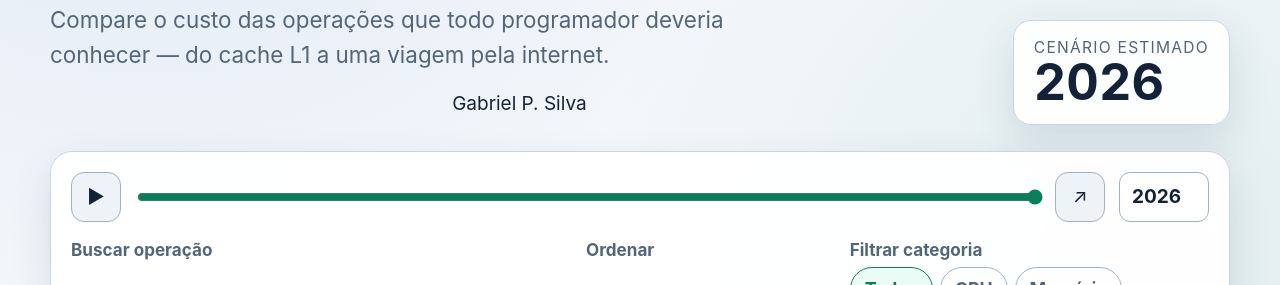
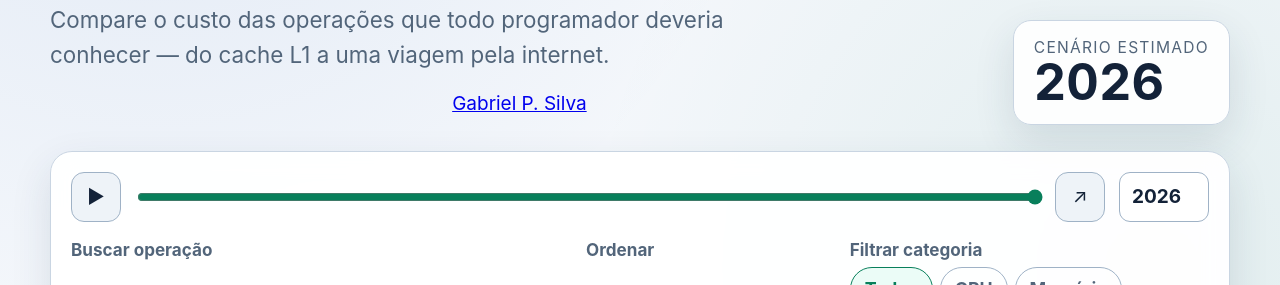
Before and after one commit to Simulador-SimuS/simulador-simus.github.io, a Jekyll site: the page tools/latencia_interativa.html, which Jekyll copies as it is, in a window 1280 px wide. Shown: the part 304-589 px from the top of the page. Built offline with Jekyll 4.4.1, drawn with Linux system fonts in a browser that asks for light colours.

Commit message:
Fix hyperlink for author in latencia_interativa.html

```diff
--- a/tools/latencia_interativa.html
+++ b/tools/latencia_interativa.html
@@ -107,7 +107,7 @@
         <div class="eyebrow">Sistemas • desempenho • perspectiva</div>
         <h1>Latência em perspectiva</h1>
         <p class="intro">Compare o custo das operações que todo programador deveria conhecer — do cache L1 a uma viagem pela internet.</p>
-        <p style="text-align: center; margin-bottom: 10px;"><a href="https://gabrielsilva.rio.br"></a>Gabriel P. Silva</p>
+        <p style="text-align: center; margin-bottom: 10px;"><a href="https://gabrielsilva.rio.br">Gabriel P. Silva</a></p>
       </div>
       <div class="year-badge" aria-live="polite"><span>Cenário estimado</span><strong id="yearDisplay">2026</strong></div>
     </header>
```
